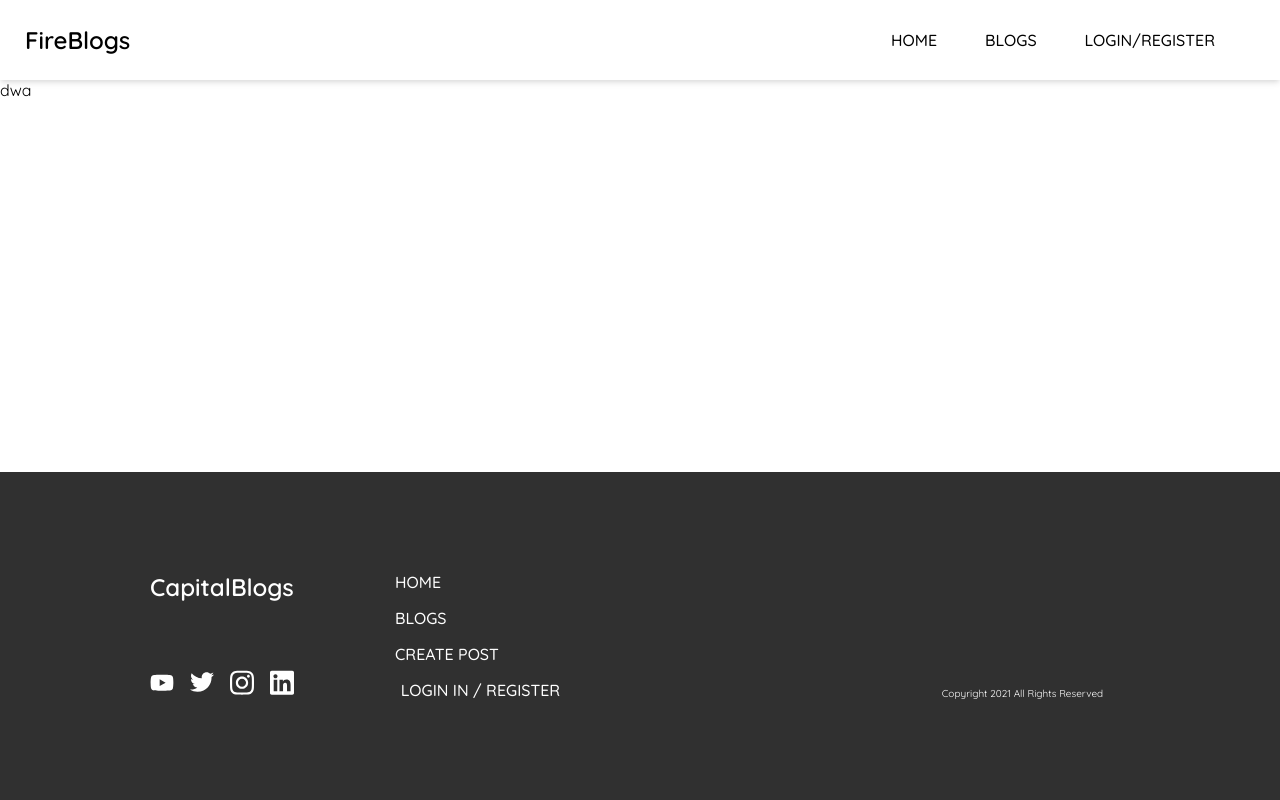
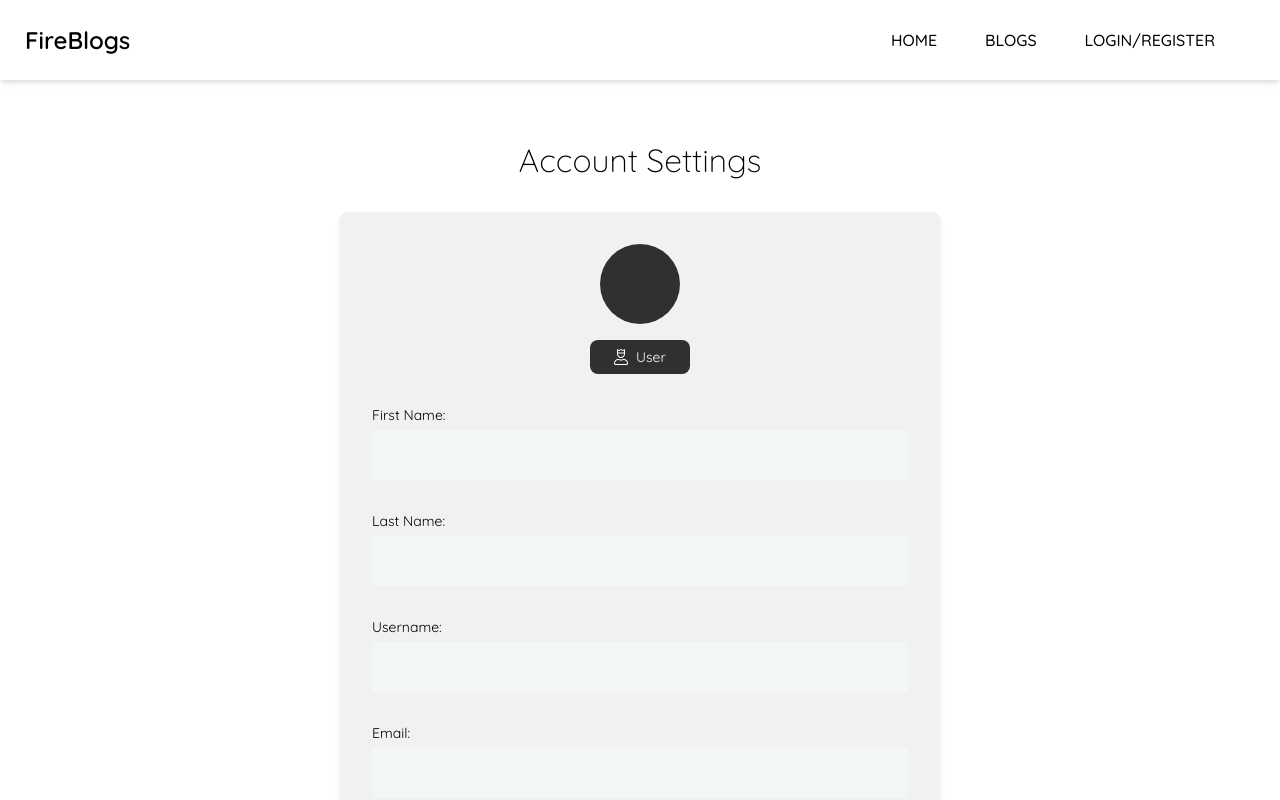
Before and after one commit to KocKaan/Capital-Blog, a Vue app: page /profile in a window 1280 px wide. Shown: the top 800 px of the page. Built offline with nearby package versions, Linux system fonts and the light colour scheme; no server answers; what vue2-editor would draw is missing.

Commit message:
Created the profile view

```diff
--- a/src/store/index.js
+++ b/src/store/index.js
@@ -60,6 +60,16 @@
       state.profileInitials =
         state.profileFirstName.match(/(\b\S)?/g).join("") + state.profileLastName.match(/(\b\S)?/g).join("");
     },
+
+    changeFirstName(state, payload) {
+      state.profileFirstName = payload;
+    },
+    changeLastName(state, payload) {
+      state.profileLastName = payload;
+    },
+    changeUsername(state, payload) {
+      state.profileUsername = payload;
+    },
   },
   actions: {
     async getCurrentUser({ commit }) {
@@ -68,6 +78,16 @@
       commit("setProfileInfo", dbResults);
       commit("setProfileInitials");
     },
+
+    async updateUserSettings({ commit, state }) {
+      const dataBase = await db.collection("users").doc(state.profileId);
+      await dataBase.update({
+        firstName: state.profileFirstName,
+        lastName: state.profileLastName,
+        username: state.profileUsername,
+      });
+      commit("setProfileInitials");
+    },
   },
   modules: {
   }
--- a/src/views/Profile.vue
+++ b/src/views/Profile.vue
@@ -1,10 +1,170 @@
 <template>
-  <div>dwa</div>
+  <div class="profile">
+    <Modal
+      v-if="modalActive"
+      :modalMessage="modalMessage"
+      v-on:close-modal="closeModal"
+    />
+    <div class="container">
+      <h2>Account Settings</h2>
+      <div class="profile-info">
+        <div class="initials">{{ $store.state.profileInitials }}</div>
+        <div class="admin-badge">
+          <adminIcon class="icon" />
+          <span>User</span>
+        </div>
+        <div class="input">
+          <label for="firstName">First Name:</label>
+          <input type="text" id="firstName" v-model="firstName" />
+        </div>
+        <div class="input">
+          <label for="lastName">Last Name:</label>
+          <input type="text" id="lastName" v-model="lastName" />
+        </div>
+        <div class="input">
+          <label for="username">Username:</label>
+          <input type="text" id="username" v-model="username" />
+        </div>
+        <div class="input">
+          <label for="email">Email:</label>
+          <input disabled type="text" id="email" v-model="email" />
+        </div>
+        <button @click="updateProfile">Save Changes</button>
+      </div>
+    </div>
+  </div>
 </template>
 
 <script>
-export default {};
+import Modal from "../components/Modal";
+import adminIcon from "../assets/Icons/user-crown-light.svg";
+export default {
+  name: "Profile",
+  components: {
+    Modal,
+    adminIcon,
+  },
+  data() {
+    return {
+      modalMessage: "Changes were saved!",
+      modalActive: null,
+    };
+  },
+  methods: {
+    updateProfile() {
+      this.$store.dispatch("updateUserSettings");
+      this.modalActive = !this.modalActive;
+    },
+    closeModal() {
+      this.modalActive = !this.modalActive;
+    },
+  },
+  computed: {
+    firstName: {
+      get() {
+        return this.$store.state.profileFirstName;
+      },
+      set(payload) {
+        this.$store.commit("changeFirstName", payload);
+      },
+    },
+    lastName: {
+      get() {
+        return this.$store.state.profileLastName;
+      },
+      set(payload) {
+        this.$store.commit("changeLastName", payload);
+      },
+    },
+    username: {
+      get() {
+        return this.$store.state.profileUsername;
+      },
+      set(payload) {
+        this.$store.commit("changeUsername", payload);
+      },
+    },
+    email() {
+      return this.$store.state.profileEmail;
+    },
+  },
+};
 </script>
-
-<style>
+<style lang="scss" scoped>
+.profile {
+  .container {
+    max-width: 1000px;
+    padding: 60px 25px;
+    h2 {
+      text-align: center;
+      margin-bottom: 16px;
+      font-weight: 300;
+      font-size: 32px;
+    }
+    .profile-info {
+      border-radius: 8px;
+      box-shadow: 0 4px 6px -1px rgba(0, 0, 0, 0.1),
+        0 2px 4px -1px rgba(0, 0, 0, 0.06);
+      padding: 32px;
+      background-color: #f1f1f1;
+      display: flex;
+      flex-direction: column;
+      max-width: 600px;
+      margin: 32px auto;
+      .initials {
+        position: initial;
+        width: 80px;
+        height: 80px;
+        font-size: 32px;
+        background-color: #303030;
+        color: #fff;
+        display: flex;
+        align-self: center;
+        align-items: center;
+        justify-content: center;
+        border-radius: 50%;
+      }
+      .admin-badge {
+        display: flex;
+        align-self: center;
+        color: #fff;
+        font-size: 14px;
+        padding: 8px 24px;
+        border-radius: 8px;
+        background-color: #303030;
+        margin: 16px 0;
+        text-align: center;
+        text-transform: capitalize;
+        .icon {
+          width: 14px;
+          height: auto;
+          margin-right: 8px;
+        }
+      }
+      .input {
+        margin: 16px 0;
+        label {
+          font-size: 14px;
+          display: block;
+          padding-bottom: 6px;
+        }
+        input {
+          width: 100%;
+          border: none;
+          background-color: #f2f7f6;
+          padding: 8px;
+          height: 50px;
+          @media (min-width: 900px) {
+          }
+          &:focus {
+            outline: none;
+          }
+        }
+      }
+      button {
+        align-self: center;
+      }
+    }
+  }
+}
 </style>
```
